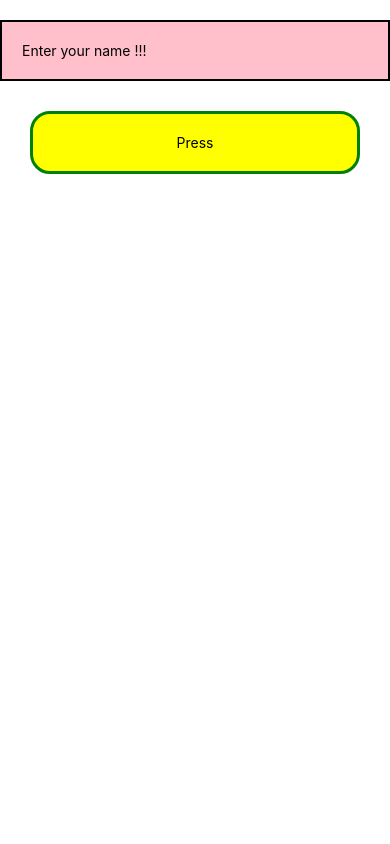
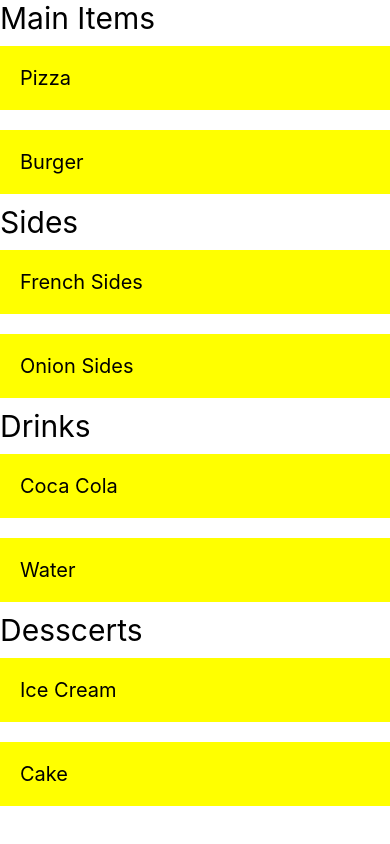
Before and after one commit to Phan-ChiHieu/React-Native-Course-2023, a React Native app: screen / in a window 390 px wide. Built offline with nearby package versions, Linux system fonts and the light colour scheme.

Commit message:
update code

```diff
--- a/App.js
+++ b/App.js
@@ -1,5 +1,5 @@
 import { StatusBar } from "expo-status-bar";
-import { useState } from "react";
+import { useEffect, useState } from "react";
 import {
   StyleSheet,
   Text,
@@ -14,11 +14,38 @@ import {
   SafeAreaView,
   TouchableWithoutFeedback,
   Keyboard,
+  Switch,
+  SectionList,
 } from "react-native";
 import styles from "./styles";
 
 export default function App() {
-  const [name, setName] = useState("EdricPhan");
+  // const [name, setName] = useState("EdricPhan");
+  // const [number, setNumber] = useState(0);
+  const [isEnabled, setIsEnabled] = useState(false);
+
+  const onToggleSwitch = () => {
+    setIsEnabled((prev) => !prev);
+  };
+
+  // useEffect(() => {
+  //   if (number > 30) {
+  //     console.warn("DOM is updated", number);
+  //   }
+  // });
+
+  const DATA = [
+    { title: "Main Items", data: ["Pizza", "Burger"] },
+    { title: "Sides", data: ["French Sides", "Onion Sides"] },
+    { title: "Drinks", data: ["Coca Cola", "Water"] },
+    { title: "Desscerts", data: ["Ice Cream", "Cake"] },
+  ];
+
+  const Item = ({ title }) => (
+    <View style={styles.item}>
+      <Text style={styles.title}>{title}</Text>
+    </View>
+  );
 
   return (
     // <TouchableWithoutFeedback
@@ -33,23 +60,64 @@ export default function App() {
     //   </SafeAreaView>
     // </TouchableWithoutFeedback>
 
-    <TouchableWithoutFeedback onPress={() => Keyboard.dismiss()}>
-      <SafeAreaView style={styles.container}>
-        <TextInput
-          style={styles.input_v3}
-          placeholder="Enter your name !!!"
-          onChangeText={(text) => setName(text)}
-        />
-        <TouchableOpacity
-          onPress={() => Alert.alert("Your Detail", "You name is " + name.toString())}
-        >
-          <View style={styles.button}>
-            <Text>Press</Text>
-          </View>
-        </TouchableOpacity>
-      </SafeAreaView>
-    </TouchableWithoutFeedback>
+    // <TouchableWithoutFeedback onPress={() => Keyboard.dismiss()}>
+    //   <SafeAreaView style={styles.container}>
+    //     <TextInput
+    //       style={styles.input_v3}
+    //       placeholder="Enter your name !!!"
+    //       onChangeText={(text) => setName(text)}
+    //     />
+    //     <TouchableOpacity
+    //       onPress={() => Alert.alert("Your Detail", "You name is " + name.toString())}
+    //     >
+    //       <View style={styles.button}>
+    //         <Text>Press</Text>
+    //       </View>
+    //     </TouchableOpacity>
+    //   </SafeAreaView>
+    // </TouchableWithoutFeedback>
+    // <SafeAreaView style={styles.container}>
+    //   <Text style={styles.textStyle}>{number}</Text>
+    //   <Button title="Update" onPress={() => setNumber(number + 1)} />
+    //   <View
+    //     style={{
+    //       backgroundColor: "blue",
+    //       flex: 1,
+    //     }}
+    //   ></View>
+    //   <View
+    //     style={{
+    //       backgroundColor: "yellow",
+    //       flex: 1,
+    //     }}
+    //   ></View>
+    //   <View
+    //     style={{
+    //       backgroundColor: "green",
+    //       flex: 1,
+    //     }}
+    //   ></View>
+    // </SafeAreaView>
+
+    // <SafeAreaView style={styles.container}>
+    //   <Switch
+    //     trackColor={{ false: "red", true: "green" }}
+    //     thumbColor={isEnabled ? "yellow" : "pink"}
+    //     onValueChange={onToggleSwitch}
+    //     value={isEnabled}
+    //     // tren IOS
+    //     ios_backgroundColor="red"
+    //   />
+    // </SafeAreaView>
+    <SafeAreaView style={styles.container}>
+      <SectionList
+        sections={DATA}
+        keyExtractor={(item, index) => item + index}
+        renderItem={({ item }) => <Item title={item} />}
+        renderSectionHeader={({ section: { title } }) => <Text style={styles.header}>{title}</Text>}
+      />
+    </SafeAreaView>
   );
 }
 
-// 2:31
+// 4:32
--- a/styles.js
+++ b/styles.js
@@ -6,12 +6,15 @@ const styles = StyleSheet.create({
     backgroundColor: "#fff",
     // alignItems: "center",
     // justifyContent: "center",
+    flexDirection: "row",
   },
   textStyle: {
-    fontSize: 20,
+    fontSize: 30,
     color: "blue",
     fontWeight: "bold",
     fontStyle: "italic",
+    padding: 10,
+    margin: 10,
   },
   button: {
     backgroundColor: "yellow",
@@ -60,6 +63,17 @@ const styles = StyleSheet.create({
   marginCustom: {
     marginBottom: 100,
   },
+  header: {
+    fontSize: 30,
+  },
+  title: {
+    fontSize: 20,
+  },
+  item: {
+    backgroundColor: "yellow",
+    padding: 20,
+    marginVertical: 10,
+  },
 });
 
 export default styles;
```
